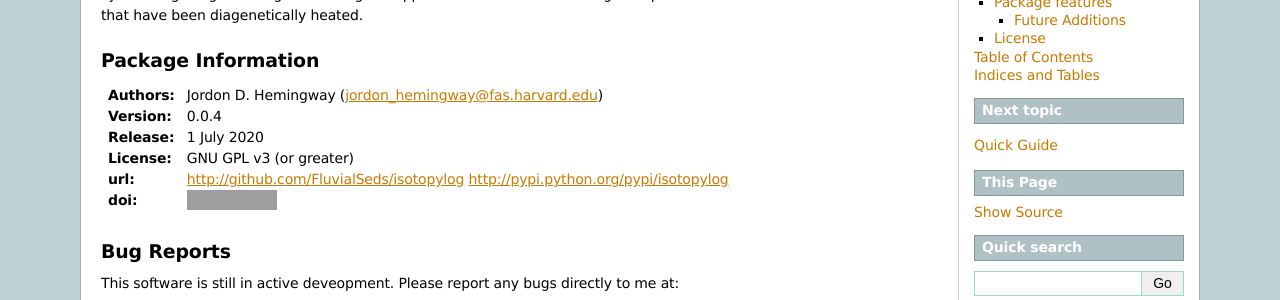
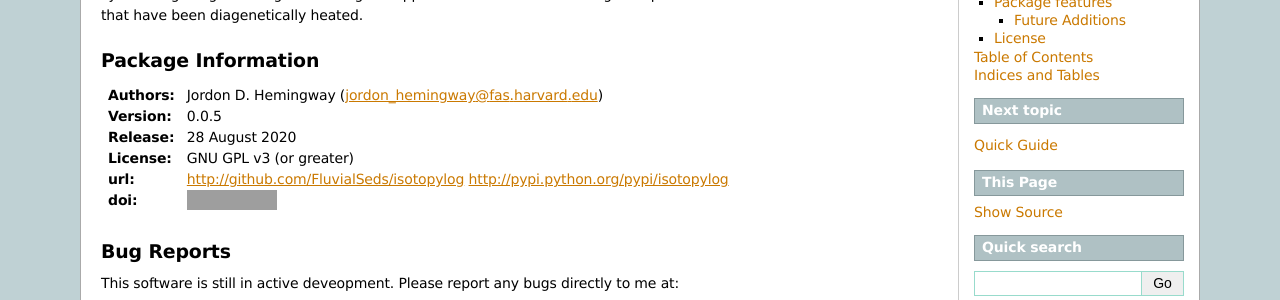
Before and after one commit to FluvialSeds/isotopylog, a Sphinx documentation site: the page built from docs/index.rst, in a window 1280 px wide and 900 px high. Shown: the part 413-713 px from the top of the window. Built offline with Sphinx 7.4.7, drawn with Linux system fonts in a browser that asks for light colours; grey boxes are pictures that could not be loaded.

Commit message:
including package data, for new release

```diff
--- a/docs/index.rst
+++ b/docs/index.rst
@@ -22,10 +22,10 @@ Package Information
   Jordon D. Hemingway (jordon_hemingway@fas.harvard.edu)
 
 :Version:
-  0.0.4
+  0.0.5
 
 :Release:
-  1 July 2020
+  28 August 2020
 
 :License:
   GNU GPL v3 (or greater)
--- a/setup.py
+++ b/setup.py
@@ -5,7 +5,7 @@ def readme():
 		return f.read()
 
 setup(name='isotopylog',
-	version='0.0.4',
+	version='0.0.5',
 	description='Clumped isotope kinetic analysis',
 	long_description=readme(),
 	classifiers=[
@@ -20,7 +20,7 @@ setup(name='isotopylog',
 		'Topic :: Scientific/Engineering'
 	],
 	url='https://github.com/FluvialSeds/isotopylog',
-	download_url='https://github.com/FluvialSeds/isotopylog/tarball/0.0.4',
+	download_url='https://github.com/FluvialSeds/isotopylog/tarball/0.0.5',
 	keywords=[
 		'geochemistry',
 		'clumped isotopes',
@@ -40,6 +40,6 @@ setup(name='isotopylog',
 	],
 	# test_suite='nose.collector',
 	# tests_require=['nose'],
-	# include_package_data=True,
+	include_package_data=True,
 	# zip_safe=False
 	)
```
Also changed, not shown: 1 other file.
